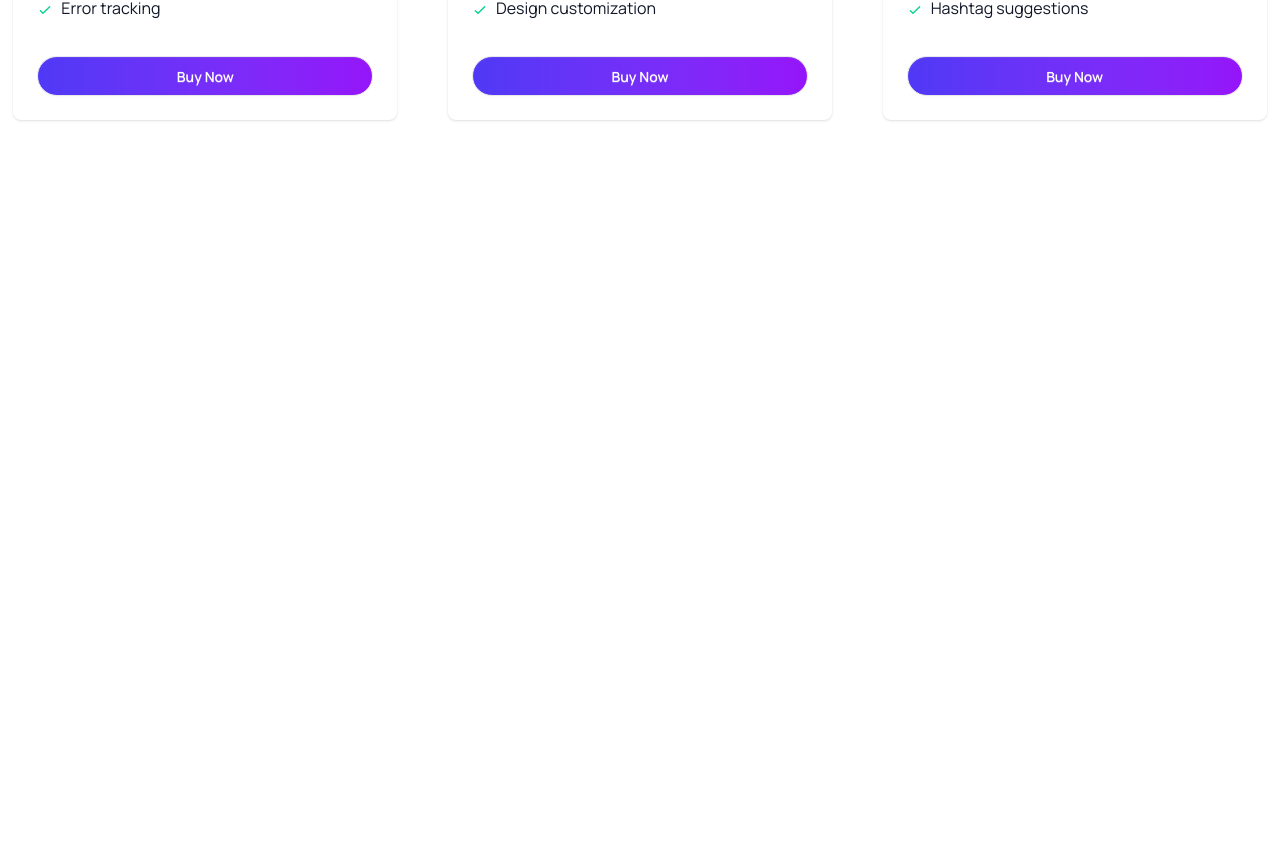
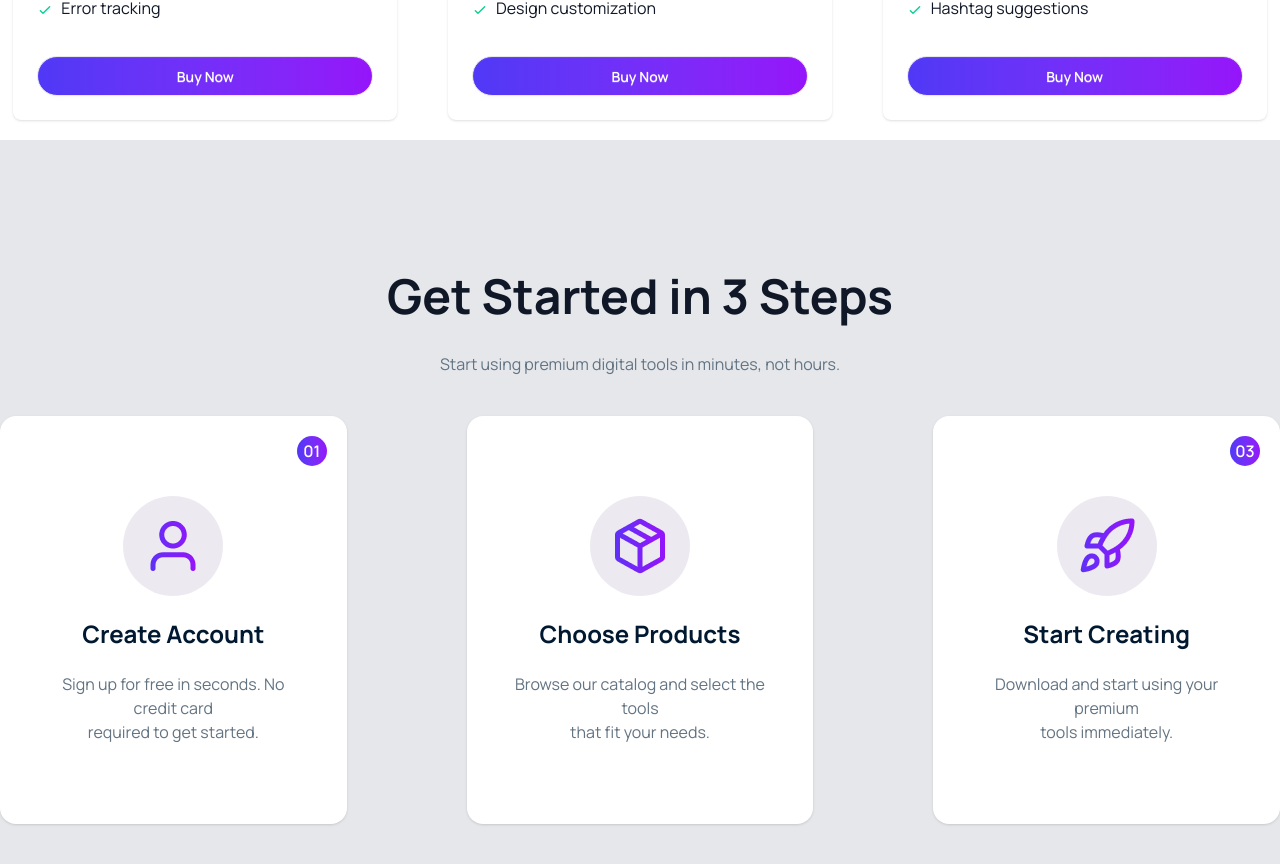
Before and after one commit to saisabray/DigiTools, a React (Vite) app: page / in a window 1280 px wide. Shown: the part 2270-3134 px from the top of the page. Before the commit the page ends 2570 px from the top, so only its background shows below. Built offline with nearby package versions, Linux system fonts and the light colour scheme.

Commit message:
Add step component

```diff
--- a/src/App.jsx
+++ b/src/App.jsx
@@ -4,12 +4,14 @@ import Banner from "./Component/Banner/Banner";
 import Navbar from "./Component/Navbar";
 import Stats from "./Component/Stats";
 import Tools from "./Component/Tools/Tools";
+import GetStart from "./Component/GetStart/GetStart";
 
 const fetchItems = async () => {
   const res = await fetch("/data.json");
   return res.json();
 };
 const itemsPromise = fetchItems();
+
 function App() {
   const [subscribed, setSubscribed] = useState([]);
   const [activeTab, setActiveTab] = useState("Products");
@@ -38,6 +40,7 @@ function App() {
           handleTabClick={handleTabClick}
         />
       </Suspense>
+      <GetStart />
     </>
   );
 }
--- /dev/null
+++ b/src/Component/GetStart/GetStart.jsx
@@ -0,0 +1,77 @@
+import React from "react";
+import UserImg from "../../assets/main-assets/user.png";
+import PackageImg from "../../assets/main-assets/package.png";
+import RocketImg from "../../assets/main-assets/rocket.png";
+const GetStart = () => {
+  return (
+    <div className="flex flex-col gap-5 justify-center items-center bg-gray-200 py-30 ">
+      <h2 className="font-bold text-[48px] text-[#101727]">
+        Get Started in 3 Steps
+      </h2>
+      <p className="text-base text-[#627382]">
+        Start using premium digital tools in minutes, not hours.
+      </p>
+      <div className="grid grid-cols-3 gap-30 justify-items-center mt-5 ">
+        <div className="shadow-sm rounded-2xl px-10 py-20 flex flex-col justify-center items-center gap-5 relative bg-white">
+          <div
+            className="bg-gradient-to-r  from-[#4F39F6] to-[#9514FA] text-white
+              font-semibold w-[30px] h-[30px] rounded-full flex justify-center items-center absolute top-5 right-5"
+          >
+            <span className="">01</span>
+          </div>
+          <div className="bg-[#eae5edd1] flex justify-center items-center rounded-full w-[100px] h-[100px] p-3">
+            <img src={UserImg} alt="" />
+          </div>
+          <h2 className="text-[24px] font-bold text-[#001931]">
+            Create Account
+          </h2>
+          <p className="text-[#627382] text-base text-center">
+            Sign up for free in seconds. No credit card <br /> required to get
+            started.
+          </p>
+        </div>
+        <div
+          className="shadow-sm rounded-2xl px-10 py-20 flex flex-col justify-center items-center gap-5
+        bg-white"
+        >
+          <div
+            className="bg-gradient-to-r  from-[#4F39F6] to-[#9514FA] text-white
+              font-semibold w-[30px] h-[30px] rounded-full flex justify-center items-center absolute top-5 right-5"
+          >
+            <span className="">02</span>
+          </div>
+          <div className="bg-[#eae5edd1] flex justify-center items-center rounded-full w-[100px] h-[100px] p-3">
+            <img src={PackageImg} alt="" />
+          </div>
+          <h2 className="text-[24px] font-bold text-[#001931]">
+            Choose Products
+          </h2>
+          <p className="text-[#627382] text-base text-center">
+            Browse our catalog and select the tools <br />
+            that fit your needs.
+          </p>
+        </div>
+        <div className="shadow-sm rounded-2xl px-10 py-20 flex flex-col justify-center items-center gap-5 relative bg-white">
+          <div
+            className="bg-gradient-to-r  from-[#4F39F6] to-[#9514FA] text-white
+              font-semibold w-[30px] h-[30px] rounded-full flex justify-center items-center absolute top-5 right-5"
+          >
+            <span className="">03</span>
+          </div>
+          <div className="bg-[#eae5edd1] flex justify-center items-center rounded-full w-[100px] h-[100px] p-3">
+            <img src={RocketImg} alt="" />
+          </div>
+          <h2 className="text-[24px] font-bold text-[#001931]">
+            Start Creating
+          </h2>
+          <p className="text-[#627382] text-base text-center">
+            Download and start using your premium <br />
+            tools immediately.
+          </p>
+        </div>
+      </div>
+    </div>
+  );
+};
+
+export default GetStart;
--- a/src/Component/Tools/Tools.jsx
+++ b/src/Component/Tools/Tools.jsx
@@ -13,7 +13,7 @@ const Tools = ({
   const items = use(itemsPromise);
 
   return (
-    <div className="mb-40 container mx-auto text-center flex flex-col gap-5">
+    <div className=" container mx-auto text-center flex flex-col gap-5">
       <h1 className="text-[48px] font-extrabold text-[#101727]">
         Premium Digital Tools
       </h1>
```
